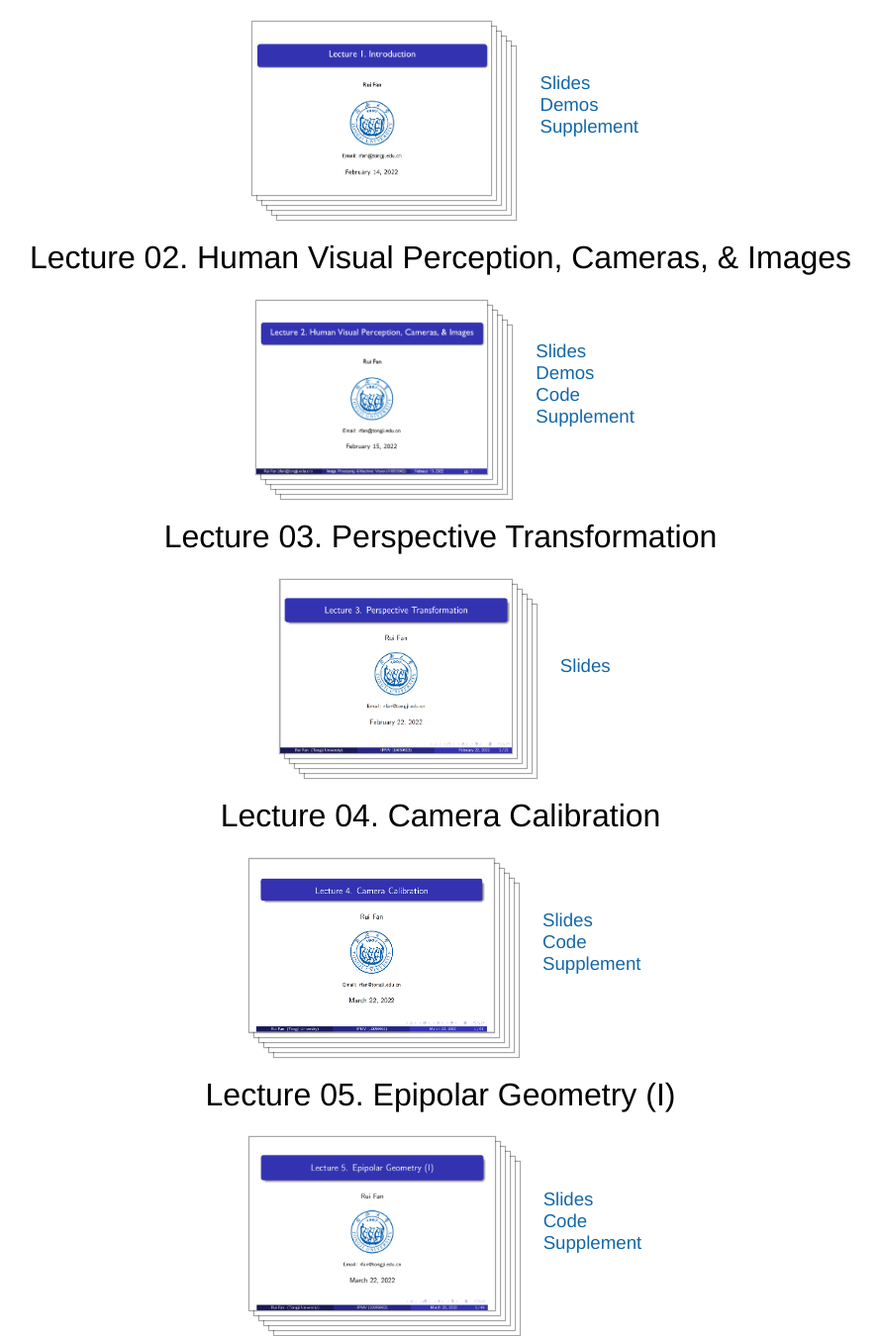
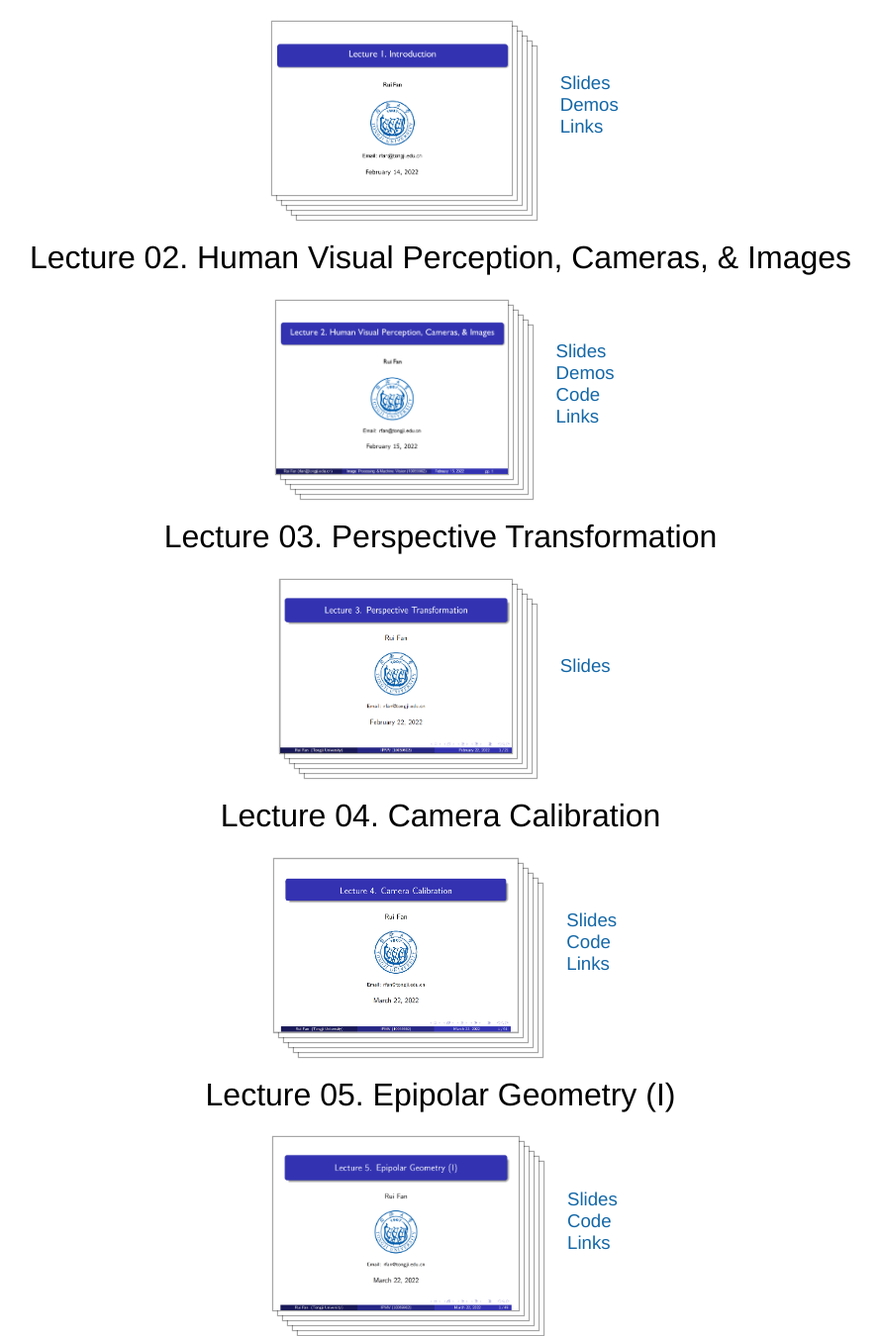
Before and after one commit to mias-group/IPMV-Lecture, a plain HTML site: page index.html in a window 1280 px wide. Shown: the part 425-1775 px from the top of the page at 99% size, without its empty margins (195-1085 px from the left). Drawn offline with Linux system fonts and the light colour scheme; a script that the page names is missing.

Commit message:
add supp

```diff
--- a/index.html
+++ b/index.html
@@ -182,7 +182,7 @@
 				<br>
 				<a href="https://nas.rfan.life:5001/d/s/nb7jDsZOywx9oNyk1qHra0I2SVf0uOKH/jOalGS_SH0jBPHlhfd2XhVzLeJNQD3-n-L7PgmItgUQk">Demos</a>
 				<br>
-				<a href="https://nas.rfan.life:5001/d/s/o0VIwIDcZHaQtObh5KBWrLxeBAELdLhd/AfIIJL9ovN3a-FLICGf3ipaQYy-SPZNy-1rsA-ssQZQk">Supplement</a>
+				<a href="https://nas.rfan.life:5001/d/s/o0VIwIDcZHaQtObh5KBWrLxeBAELdLhd/AfIIJL9ovN3a-FLICGf3ipaQYy-SPZNy-1rsA-ssQZQk">Links</a>
 				<br>
 				<span style="font-size:4pt"><a href=""><br></a>
 				</span>
@@ -202,7 +202,7 @@
 				<br>
 				<a href="https://github.com/mias-group/ipmv-lecture/tree/main/code/lecture02">Code</a>
 				<br>
-				<a href="https://nas.rfan.life:5001/d/s/o0VNeFVgWMrtI1fpU8SnfLzI2TuoQThb/Y_aKmk5-bMyKhKzWcwO6ks4-O7GswR-9-JLxg2fIQZQk">Supplement</a>
+				<a href="https://nas.rfan.life:5001/d/s/o0VNeFVgWMrtI1fpU8SnfLzI2TuoQThb/Y_aKmk5-bMyKhKzWcwO6ks4-O7GswR-9-JLxg2fIQZQk">Links</a>
 				<br>
 				<span style="font-size:4pt"><a href=""><br></a>
 				</span>
@@ -236,7 +236,7 @@
 				<br>
 				<a href="https://github.com/mias-group/ipmv-lecture/tree/main/code/lecture04">Code</a>
 				<br>
-				<a href="https://nas.rfan.life:5001/d/s/o0VWFjsfK1QjYrpzQBTHKhQyCWoaTE41/lqmSJZwTS63-4Ii9ChM3XNjBS-6ajf0L-TLxgcwURZQk">Supplement</a>
+				<a href="https://nas.rfan.life:5001/d/s/o0VWFjsfK1QjYrpzQBTHKhQyCWoaTE41/lqmSJZwTS63-4Ii9ChM3XNjBS-6ajf0L-TLxgcwURZQk">Links</a>
 				<br>
 				<span style="font-size:4pt"><a href=""><br></a>
 				</span>
@@ -254,7 +254,7 @@
 				<br>
 				<a href="">Code</a>
 				<br>
-				<a href="https://nas.rfan.life:5001/d/s/o0VbBeUuPl4jqyc0S3pi80c1BRqb0u5f/F15hF8P40h2OdTeGbjEHOV5og07kIyZ5-cryAjhMRZQk">Supplement</a>
+				<a href="https://nas.rfan.life:5001/d/s/o0VbBeUuPl4jqyc0S3pi80c1BRqb0u5f/F15hF8P40h2OdTeGbjEHOV5og07kIyZ5-cryAjhMRZQk">Links</a>
 				<br>
 				<span style="font-size:4pt"><a href=""><br></a>
 				</span>
```
